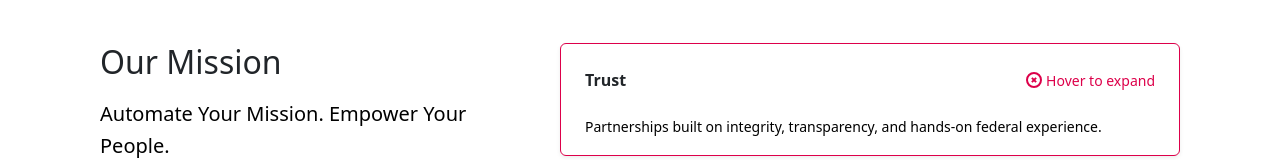
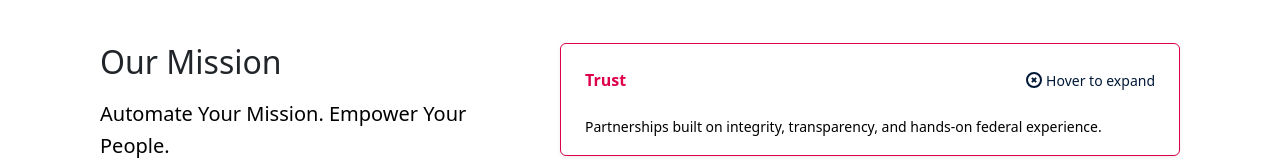
Before and after one commit to VegaFederal/VegaWebAWS, a React (Vite) app in the folder src/: page / in a window 1280 px wide. In both pictures the pointer is over the element 1090 px from the left and 1675 px from the top of the page. Shown: the part 1595-1755 px from the top of the page. Built offline with nearby package versions, Linux system fonts and the light colour scheme.

Commit message:
Changed the highlight color to teh text instead of the +/x indicator

```diff
--- a/src/react-files/components/sections/MissionWithCardsSection.css
+++ b/src/react-files/components/sections/MissionWithCardsSection.css
@@ -59,7 +59,11 @@
 
 .mission-cards-card:hover .mission-cards-card-indicator,
 .mission-cards-card:focus-within .mission-cards-card-indicator {
-  color: #DD004A !important;
+  color: #001837 !important;
+}
+
+.mission-cards-card:hover .card-title {
+  color: #DD004A;
 }
 
 /* Hover-to-expand: collapse detail by default */
--- a/src/react-files/components/sections/MissionWithCardsSection.jsx
+++ b/src/react-files/components/sections/MissionWithCardsSection.jsx
@@ -40,7 +40,7 @@ const MissionWithCardsSection = ({
                 tabIndex={0}
               >
                 <div className="card-body py-3 px-3 px-md-4 d-flex justify-content-between align-items-center mission-cards-card-header">
-                  <h5 className="card-title mb-0 fs-6 fs-md-5 fw-semibold text-dark">{card.title}</h5>
+                  <h5 className="card-title mb-0 fs-6 fs-md-5 fw-semibold">{card.title}</h5>
                   <span className="mission-cards-card-indicator small text-muted" aria-hidden="true">
                     <span className="mission-cards-card-indicator-icon" />
                     <span className="ms-1">Hover to expand</span>
```
Also changed, not shown: src/react-files/routes/Home.jsx (line endings or trailing spaces).
